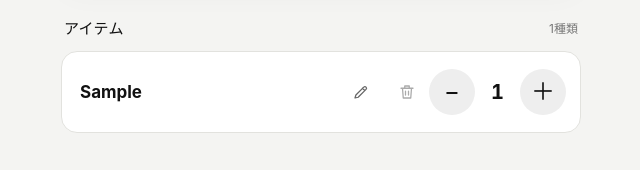
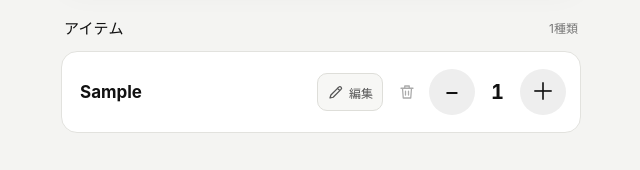
Before and after one commit to kyoutyan9689-gif/closet, a plain HTML site: page index.html in a window 1280 px wide. Both pictures are taken after typing "Sample" into the empty fields and a click on the button "追加". Shown: the part 634-804 px from the top of the page, 319-959 px from the left. Drawn offline with Linux system fonts and the light colour scheme.

Commit message:
Polish item category editing experience

```diff
--- a/app.js
+++ b/app.js
@@ -101,6 +101,8 @@ function selectedCategoryIds(container) {
 }
 
 function renderCategories() {
+  // Creating a category should not discard choices already made in the add form.
+  const selectedAddCategoryIds = selectedCategoryIds(addCategoryOptions);
   categoryFilters.replaceChildren();
   const allButton = document.createElement("button");
   allButton.type = "button";
@@ -130,7 +132,7 @@ function renderCategories() {
     categoryManagement.append(row);
   });
 
-  renderCategoryPicker(addCategoryOptions);
+  renderCategoryPicker(addCategoryOptions, selectedAddCategoryIds);
 }
 
 function setActiveCategory(id) {
@@ -250,6 +252,9 @@ document.querySelector("#edit-close").addEventListener("click", () => editDialog
 editDialog.addEventListener("click", (event) => {
   if (event.target === editDialog) editDialog.close();
 });
+editDialog.addEventListener("close", () => {
+  editingItemId = null;
+});
 
 editForm.addEventListener("submit", (event) => {
   event.preventDefault();
@@ -261,7 +266,6 @@ editForm.addEventListener("submit", (event) => {
   );
   saveItems();
   editDialog.close();
-  editingItemId = null;
   renderItems();
 });
 
--- a/index.html
+++ b/index.html
@@ -84,8 +84,9 @@
             <h3 class="item-name"></h3>
             <div class="item-categories chip-list"></div>
           </div>
-          <button class="icon-button edit-button" type="button" aria-label="編集">
+          <button class="edit-button" type="button" aria-label="編集">
             <svg viewBox="0 0 24 24" aria-hidden="true"><path d="m4 20 4.2-1 10.5-10.5a2.1 2.1 0 0 0-3-3L5.2 16 4 20Zm10-13 3 3" /></svg>
+            <span>編集</span>
           </button>
           <button class="icon-button delete-button" type="button" aria-label="削除">
             <svg viewBox="0 0 24 24" aria-hidden="true"><path d="M4 7h16M9 7V4h6v3m3 0-1 13H7L6 7m4 4v5m4-5v5" /></svg>
--- a/styles.css
+++ b/styles.css
@@ -162,9 +162,24 @@ input::placeholder { color: #aaa; }
   color: #aaa;
   cursor: pointer;
 }
-.icon-button svg { width: 18px; fill: none; stroke: currentColor; stroke-linecap: round; stroke-linejoin: round; stroke-width: 1.7; }
+.icon-button svg, .edit-button svg { width: 18px; fill: none; stroke: currentColor; stroke-linecap: round; stroke-linejoin: round; stroke-width: 1.7; }
 .icon-button:active { color: #111; }
-.edit-button { color: #666; }
+.edit-button {
+  display: inline-flex;
+  flex: 0 0 auto;
+  min-height: 38px;
+  align-items: center;
+  gap: 4px;
+  padding: 0 9px;
+  border: 1px solid #deded9;
+  border-radius: 10px;
+  background: #f7f7f5;
+  color: #555;
+  font-size: 12px;
+  font-weight: 700;
+  cursor: pointer;
+}
+.edit-button:active { background: #e9e9e5; color: #111; }
 .stepper { display: grid; grid-template-columns: 46px 45px 46px; align-items: center; }
 
 .step-button {
--- a/sw.js
+++ b/sw.js
@@ -1,4 +1,4 @@
-const CACHE_NAME = "closet-v2";
+const CACHE_NAME = "closet-v3";
 const APP_FILES = [
   "./",
   "./index.html",
```
Also changed, not shown: 1 other file.
